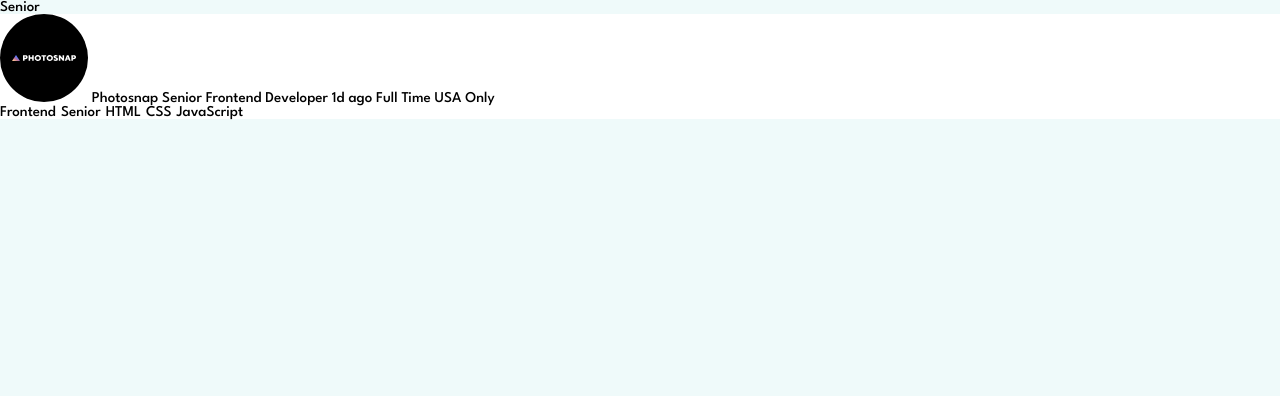
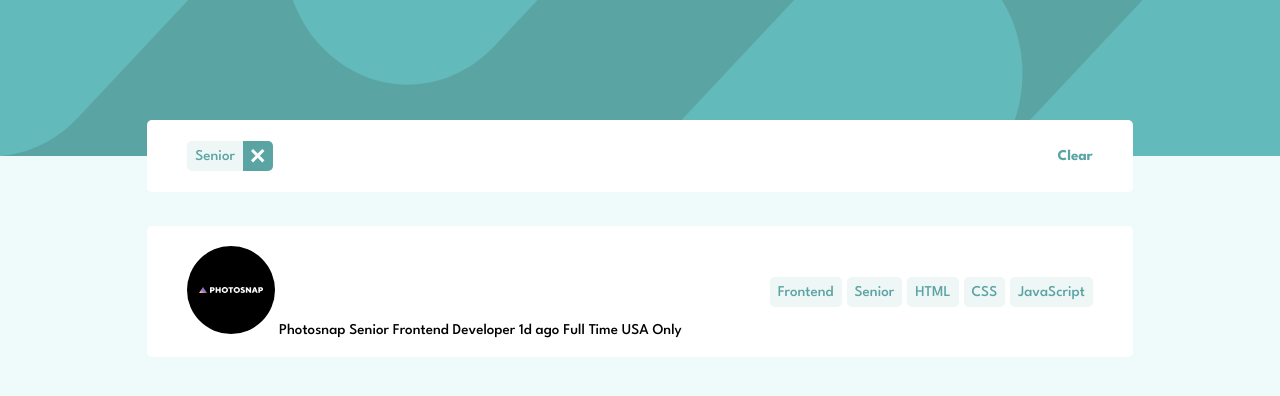
Before and after one commit to mathieuc22/static-job-listings-master, a Vue app: page / in a window 1280 px wide. Both pictures are taken after a click on the element "Senior". Shown: the top 396 px of the page. Built offline with nearby package versions, Linux system fonts and the light colour scheme.

Commit message:
Desktop design wip

```diff
--- a/src/App.vue
+++ b/src/App.vue
@@ -5,11 +5,29 @@ import JobList from './components/JobList.vue';
 </script>
 
 <template>
-  <JobList />
+  <header></header>
+  <main>
+    <JobList />
+  </main>
 </template>
 
 <style lang="scss">
 #app {
   position: relative;
 }
+
+header {
+  height: 156px;
+  width: 100%;
+  background-color: $color-primary-Desaturated-Dark-Cyan;
+  background-image: url(../src/assets/images/bg-header-desktop.svg);
+  background-position: center top;
+  background-size: 100% 100%;
+}
+
+main {
+  position: relative;
+  margin: auto;
+  width: 77%;
+}
 </style>
--- a/src/components/JobList.vue
+++ b/src/components/JobList.vue
@@ -1,23 +1,40 @@
 <template>
-    <div v-if="selectedCategories.length" class="categories">
-        <span @click="removeCategory(category)" v-for="category in selectedCategories">{{ category }}</span>
+
+
+    <div v-if="selectedCategories.length" class="filter">
+        <ul class="categories">
+            <li class="category" v-for="category in selectedCategories">
+                <span class="category__name">{{ category }}</span>
+                <img class="category__remove" @click="removeCategory(category)"
+                    src="../../src/assets/images/icon-remove.svg" alt="Remove icon">
+            </li>
+        </ul>
+
+        <div class="clear">Clear</div>
     </div>
-    <ul>
+
+    <div class="result">
+        <ul class="jobs">
             <li class="job" v-for="job in filteredJobs" :key="job.id">
+                <div class="job__desc">
                     <img :src="job.logo" alt="">
                     {{ job.company }}
                     {{ job.position }}
                     {{ job.postedAt }}
                     {{ job.contract }}
                     {{ job.location }}
-            <div class="categories">
-                <span @click="addCategory(job.role)">{{ job.role }}</span>
-                <span @click="addCategory(job.level)">{{ job.level }}</span>
-                <span @click="addCategory(language)" v-for="language in job.languages">{{ language }}</span>
-                <span @click="addCategory(tool)" v-for="tool in job.tools">{{ tool }}</span>
+                </div>
+                <div class="job__categories">
+                    <span class="job__category" @click="addCategory(job.role)">{{ job.role }}</span>
+                    <span class="job__category" @click="addCategory(job.level)">{{ job.level }}</span>
+                    <span class="job__category" @click="addCategory(language)" v-for="language in job.languages">{{
+                            language
+                    }}</span>
+                    <span class="job__category" @click="addCategory(tool)" v-for="tool in job.tools">{{ tool }}</span>
                 </div>
             </li>
         </ul>
+    </div>
 </template>
 
 <script setup>
@@ -75,8 +92,96 @@ function removeCategory(category) {
     background: $color-neutral-White;
 }
 
+.filter {
+    height: 72px;
+    width: 100%;
+    padding: 20px 40px;
+    background-color: $color-neutral-White;
+    border-radius: 5px;
+    position: absolute;
+    top: 0;
+    left: 0;
+    transform: translateY(-50%);
+    display: flex;
+    align-items: center;
+    justify-content: space-between;
+}
+
 .categories {
+    list-style: none;
+    display: flex;
+    gap: 10px;
+}
+
+.clear {
+    cursor: pointer;
+    font-weight: 700;
+    color: $color-primary-Desaturated-Dark-Cyan;
+
+    &:hover {
+        text-decoration: underline;
+    }
+
+}
+
+.category {
+    display: inline-flex;
+    border-radius: 5px;
+    overflow: hidden;
+
+    &__name {
+        padding: 8px;
+        background-color: $color-neutral-Light-Grayish-Cyan-filter;
+        color: $color-primary-Desaturated-Dark-Cyan;
+    }
+
+    &__remove {
+        cursor: pointer;
+        padding: 8px;
+        background-color: $color-primary-Desaturated-Dark-Cyan;
+
+        &:hover {
+            background-color: $color-neutral-Very-Dark-Grayish-Cyan;
+        }
+    }
+}
+
+.result {
+    padding-top: 70px;
+}
+
+.jobs {
+    list-style: none;
+    display: flex;
+    flex-direction: column;
+    gap: 20px;
+}
+
+.job {
+    width: 100%;
+    padding: 20px 40px;
+    background-color: $color-neutral-White;
+    border-radius: 5px;
+    display: flex;
+    align-items: center;
+    justify-content: space-between;
+
+    &__categories {
         display: flex;
         gap: 5px;
     }
+
+    &__category {
+        cursor: pointer;
+        padding: 8px;
+        border-radius: 5px;
+        background-color: $color-neutral-Light-Grayish-Cyan-filter;
+        color: $color-primary-Desaturated-Dark-Cyan;
+
+        &:hover {
+            background-color: $color-primary-Desaturated-Dark-Cyan;
+            color: $color-neutral-White;
+        }
+    }
+}
 </style>
```
Lines whose indentation alone changed are shown as unchanged.
